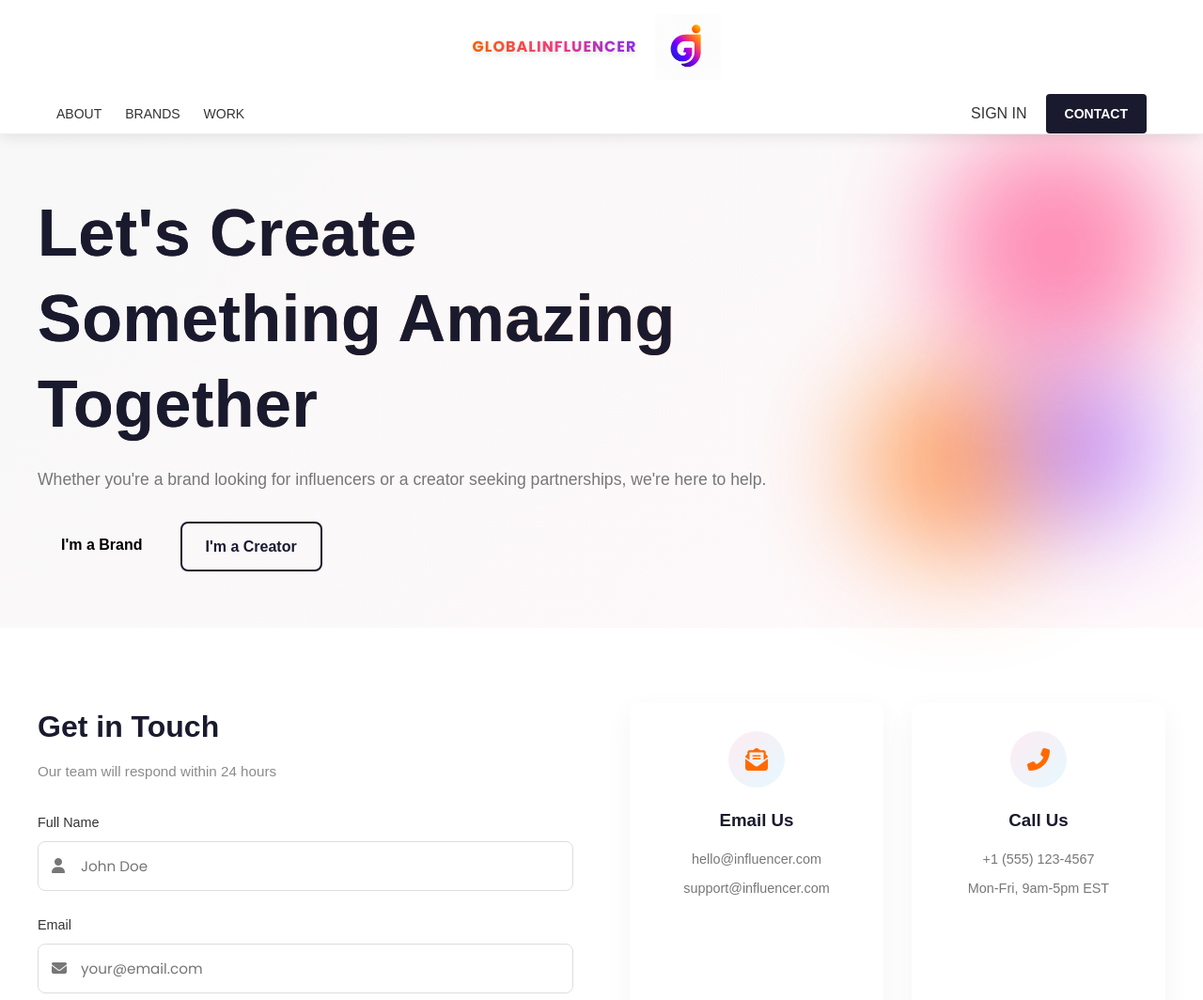
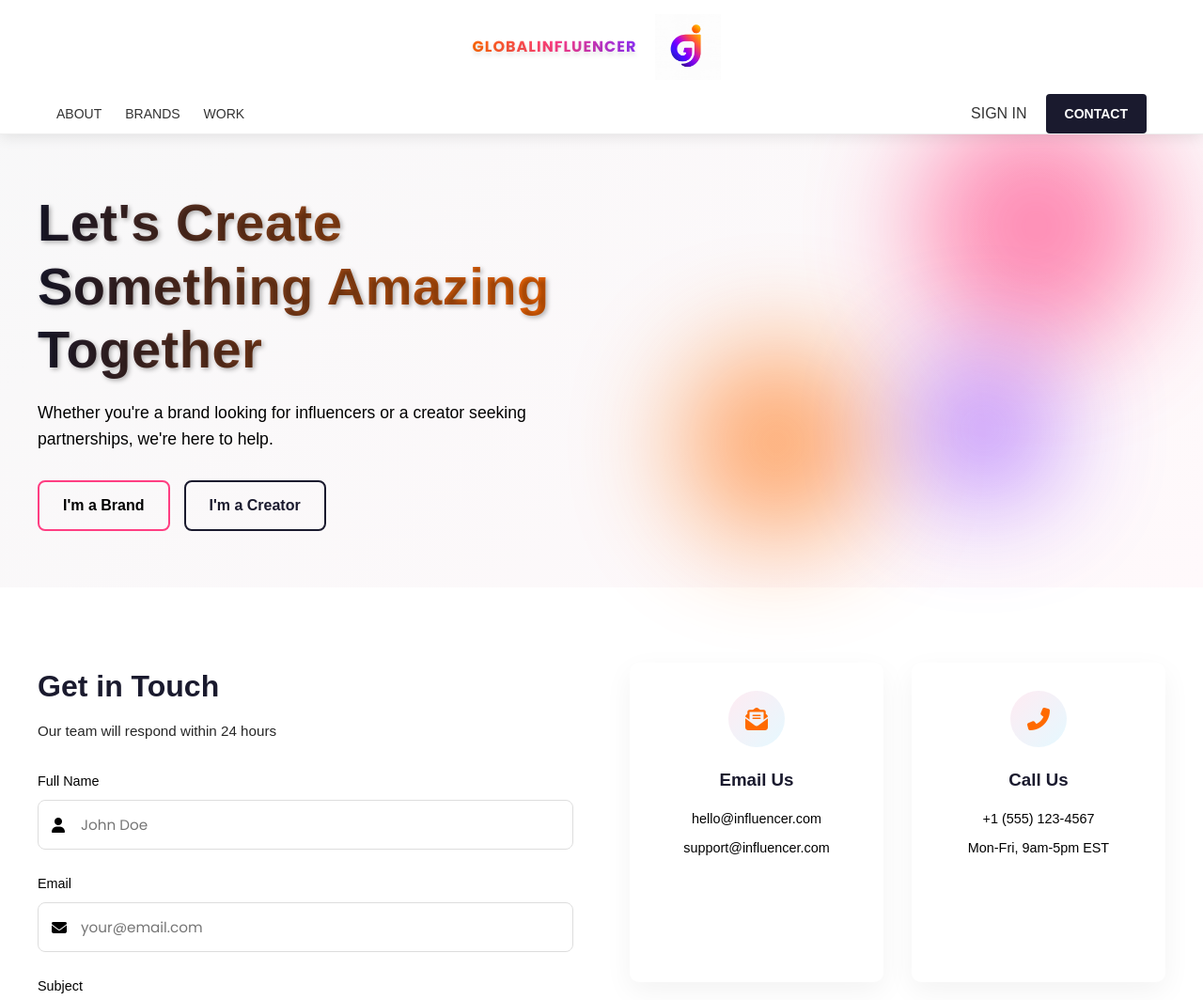
Before and after one commit to firdos0/globlr-influence, a website: page contact.html in a window 1280 px wide. Shown: the top 1064 px of the page at 94% size. Drawn offline with Linux system fonts and the light colour scheme.

Commit message:
contact css hero section update

```diff
--- a/contact.css
+++ b/contact.css
@@ -1,16 +1,14 @@
 :root {
-    --primary: #FF3E82;
-    /* Vibrant pink */
-    --secondary: #00C2FF;
-    /* Electric blue */
-    --accent: #FFD700;
-    /* Gold */
+    --primary: #FF6A00;
+    /* Vibrant Orange */
+    --secondary: #FF3E82;
+    /* Hot Pink */
+    --accent: #8A2EFF;
+    /* Purple/Violet */
     --dark: #1A1A2E;
-    /* Dark navy */
+    /* Deep Navy */
     --light: #F8F9FA;
-    /* Light gray */
-    --text: #333333;
-    --text-light: #777777;
+    /* Soft Light */
 }
 
 * {
@@ -90,6 +88,7 @@ body {
 .btn-primary {
     /* background: linear-gradient(90deg, var(--primary), var(--secondary)); */
     color: black;
+    border: 2px solid var(--secondary);
 }
 
 .btn-primary:hover {
--- a/contact.html
+++ b/contact.html
@@ -8,9 +8,10 @@
     <link href="https://fonts.googleapis.com/css2?family=Poppins:wght@300;400;500;600;700&display=swap"
         rel="stylesheet">
     <link rel="stylesheet" href="https://cdnjs.cloudflare.com/ajax/libs/font-awesome/6.4.0/css/all.min.css">
-    <link rel="stylesheet" href="contact.css">
+
     <link rel="stylesheet" href="footer.css">
     <link rel="stylesheet" href="style.css">
+    <link rel="stylesheet" href="contact.css">
 </head>
 
 <body>
@@ -30,11 +31,13 @@
                 <div class="nav-links">
                     <ul class="left-nav">
                         <li><a href="#">ABOUT</a></li>
-                        <li><a href="#">BRANDS</a></li>
-                        <li><a href="#">WORK</a></li>
+                        <li><a href="brands.html">BRANDS</a></li>
+                        <li><a href="work.html">WORK</a></li>
                         <!-- <li><a href="#">MEASUREMENT</a></li>
                         <li><a href="#">CAREERS</a></li>
                         <li><a href="#">RESOURCES</a></li> -->
+
+
                     </ul>
 
                     <div class="right-nav">
@@ -51,7 +54,7 @@
 
         <div class="contact-hero">
             <div class="hero-content">
-                <h1>Let's Create Something Amazing Together</h1>
+                <h1 id="hero-title">Let's Create Something Amazing Together</h1>
                 <p>Whether you're a brand looking for influencers or a creator seeking partnerships, we're here to help.
                 </p>
                 <div class="hero-buttons">
```
